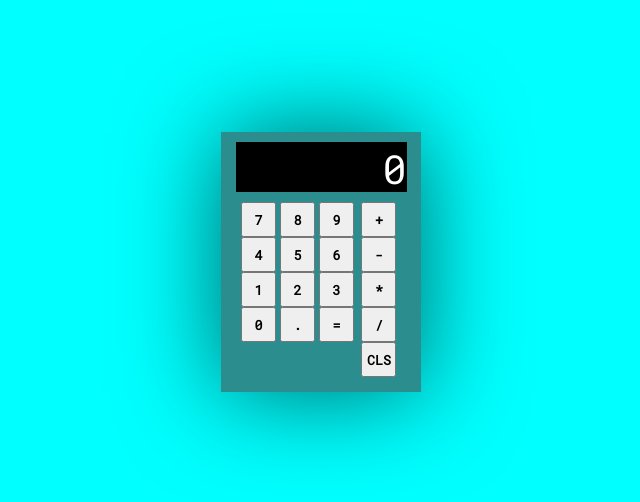
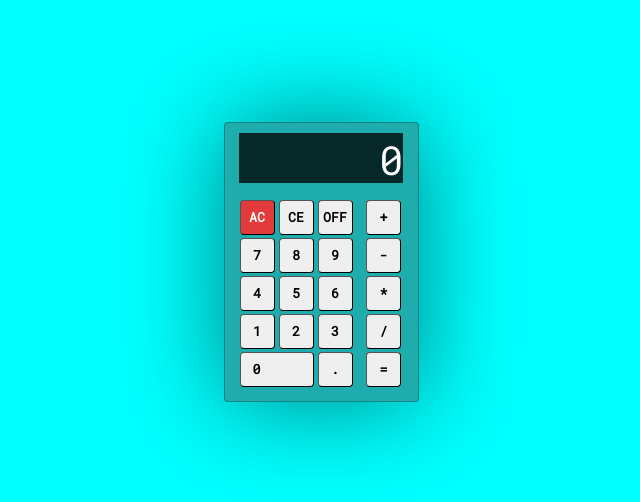
Before and after one commit to Artur906/calculadora-js, a plain HTML site: page index.html in a window 1280 px wide. Shown: the part 138-640 px from the top of the page, without its empty margins (319-959 px from the left). Drawn offline with Linux system fonts and the light colour scheme.

Commit message:
Layout atualizado
mudei o tamanho do botão zero, adicionei mais alguns botões, só que eles ainda não funcionam como deveriam, mas o layout se aproximou mais do que deveria ser uma calculadora, além disso fiz algumas alterações no estilo

```diff
--- a/index.html
+++ b/index.html
@@ -15,6 +15,9 @@
       <div id="display">0</div>
       <div id="keys">
          <div id="num-pad">
+            <button id="turn-on"onclick="turnOn()">AC</button>
+            <button onclick="limpar()">CE</button>
+            <button onclick="turnOff()">OFF</button>
             <button onclick="concatena('7')">7</button>
             <button onclick="concatena('8')">8</button>
             <button onclick="concatena('9')">9</button>
@@ -24,16 +27,15 @@
             <button onclick="concatena('1')">1</button>
             <button onclick="concatena('2')">2</button>
             <button onclick="concatena('3')">3</button>
-            <button onclick="concatena('0')">0</button>
+            <button id="biger"onclick="concatena('0')">0</button>
             <button onclick="concatena('.')">.</button>
-            <button onclick="calcular()">=</button>
          </div>
          <div id="operations">
             <button onclick="somar()">+</button>
             <button onclick="subtrair()">-</button>
             <button onclick="multiplicar()">*</button>
             <button onclick="dividir()">/</button>
-            <button onclick="limpar()">CLS</button>
+            <button onclick="calcular()">=</button>
          </div>
       </div>
    </div>
--- a/styles/style.css
+++ b/styles/style.css
@@ -11,21 +11,22 @@ body {
 }
 
 #calculator {
-   background-color: rgb(43, 141, 141);
-   border: 4px rgb(0, 0, 0);
-   width: 200px;
-   height: 260px;
+   background-color: rgba(43, 141, 141, 0.726);
+   border: solid 1px rgba(3, 110, 110, 0.664);
+   width: 195px;
+   height: 280px;
    padding: 10px;
    position: absolute;
    top: 50%;
    transform: translate(0, -50%);
-   box-shadow: 0 0 100px rgba(0, 0, 0, 0.61);
+   box-shadow: 0 0 100px rgba(0, 0, 0, 0.507);
+   border-radius: 4px;
 }
 
 #display {
    width: 95%;
    height: 50px;
-   background-color: black;
+   background-color: rgba(0, 0, 0, 0.767);
    margin: auto;
    text-align: right;
    color: white;
@@ -34,20 +35,36 @@ body {
 }
 
 #keys {
-
    display: flex;
    margin-top: 10px;
+   padding: 5px 0;
 
 }
 
 #num-pad {
-   margin-left: 10px;
+   margin-left: 5px;
+}
+
+
+#turn-on {
+   background-color: rgb(226, 59, 59);
+   color: white;
 }
 
 button {
+   /* background-color: rgba(240, 248, 255, 0.925);   */
    font-family: Roboto mono;
    font-weight: 700;
    height: 35px;
    width: 35px;
    cursor: pointer;
+   margin: 1.5px 0;
+   border-radius: 4px;
+   border-width: 1px;
 }
+
+#biger {
+   width: 74px;
+   text-align: left;
+   padding-left: 12px;
+}
```
